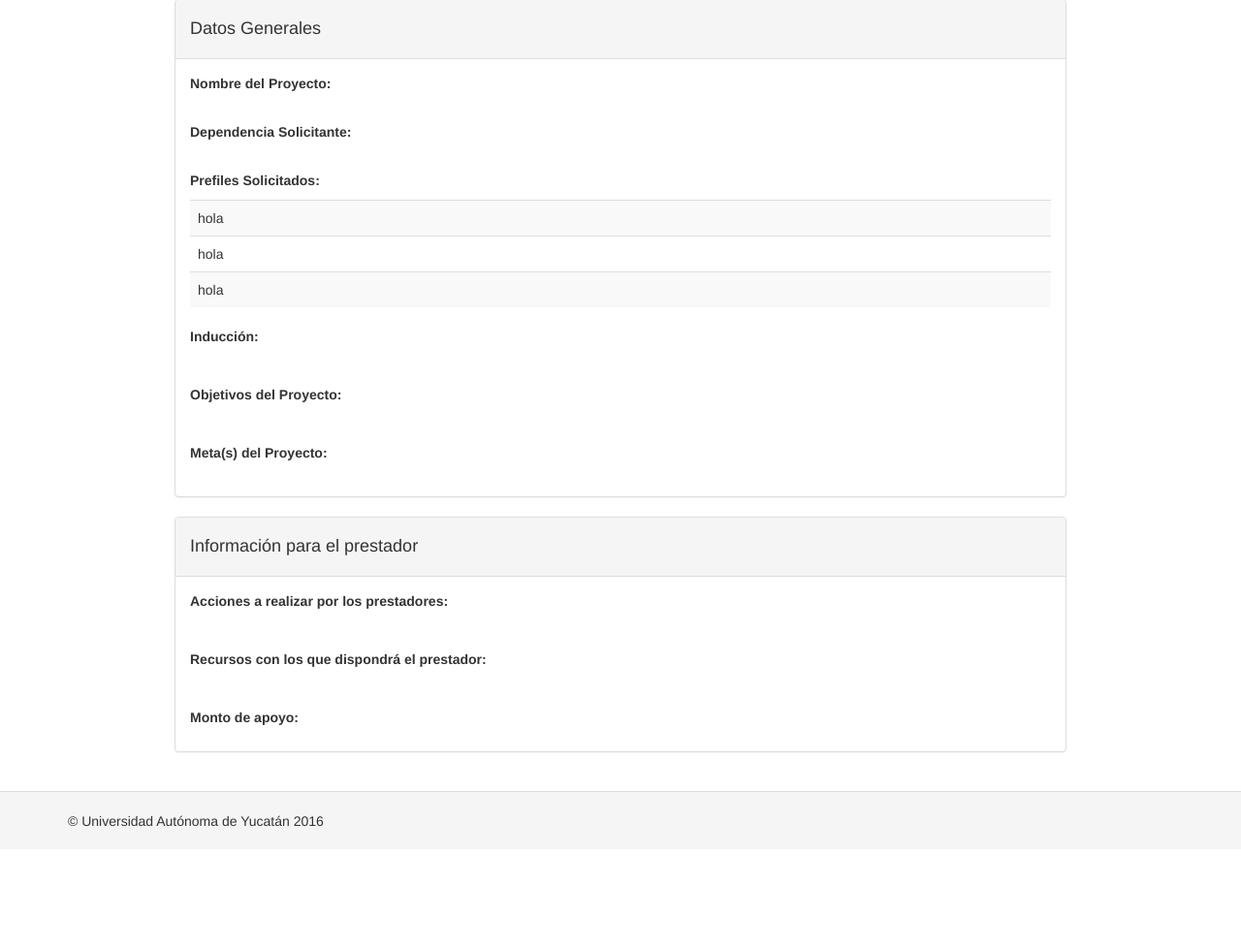
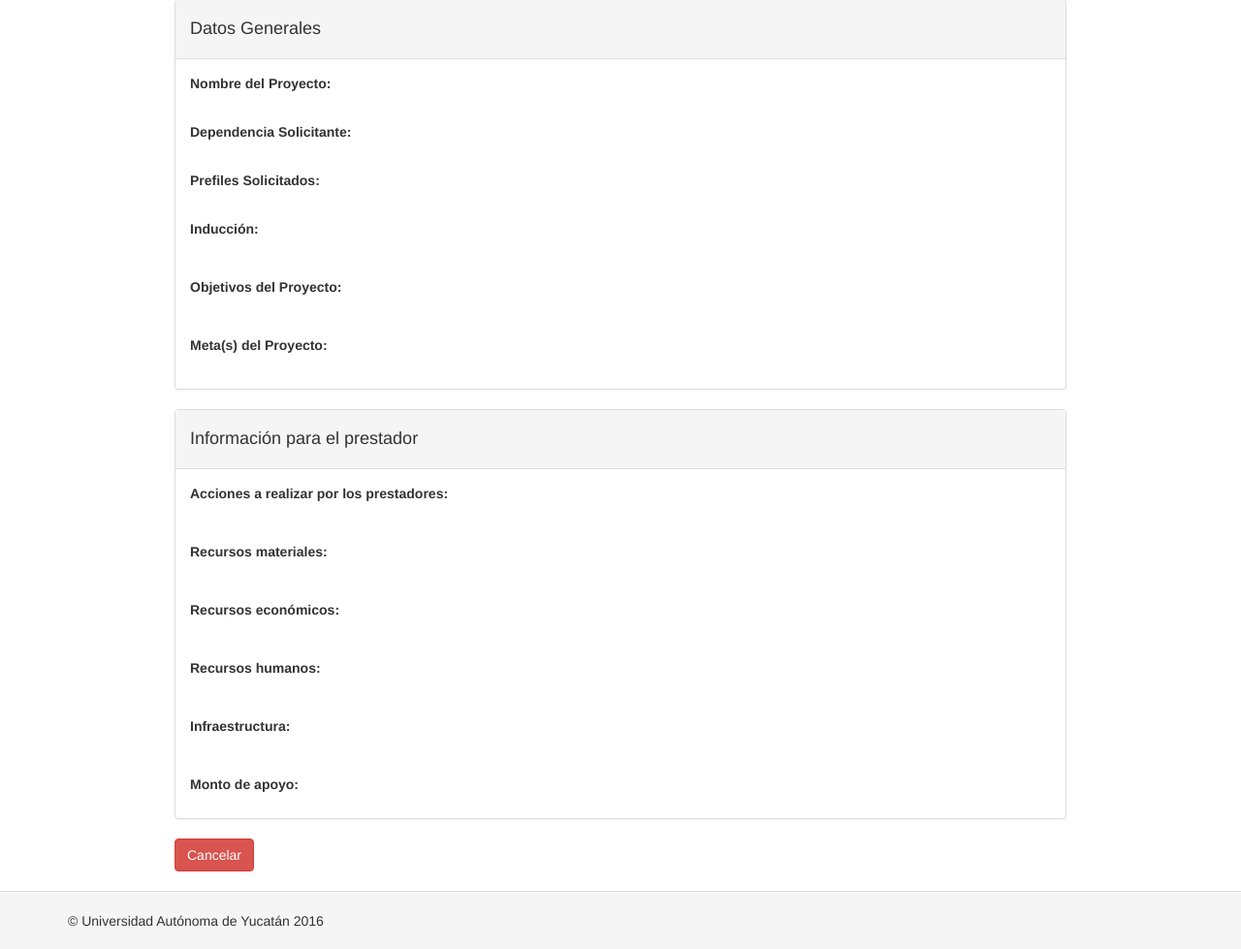
Before and after one commit to RomarioLopezC/RobotSS, a Yii app: template views/project/view.php in a window 1280 px wide. Shown: the part 131-1110 px from the top of the page at 97% size. Before the commit the page ends 984 px from the top, so only its background shows below. Run offline with PHP 8.4 and a stand-in for Yii, Linux system fonts and the light colour scheme; the template is opened without the code that fills it, so the values that code supplies are empty; some libraries are stand-ins or nearby versions.

Commit message:
Se termino el requisito 6-3

```diff
--- a/config/db.php
+++ b/config/db.php
@@ -4,6 +4,6 @@ return [
     'class' => 'yii\db\Connection',
     'dsn' => 'mysql:host=localhost;dbname=robotss',
     'username' => 'root',
-    'password' => '',
+    'password' => 'root',
     'charset' => 'utf8',
 ];
--- a/views/project/view.php
+++ b/views/project/view.php
@@ -56,7 +56,7 @@ $this->params['breadcrumbs'][] = $this->title;
 
                     <div class="row">
                         <div class="col-lg-4">
-                            <p><b>Dependencia Solicitante: </b> </p>
+                            <p><b>Dependencia Solicitante: </b></p>
                         </div>
 
                         <div class="col-lg-6">
@@ -68,26 +68,21 @@ $this->params['breadcrumbs'][] = $this->title;
 
                     <div class="row">
                         <div class="col-lg-12">
-                            <p><b>Prefiles Solicitados: </b>  </p>
-
-
+                            <p><b>Prefiles Solicitados: </b></p>
                         </div>
                     </div>
 
                     <div class="row">
                         <div class="col-lg-12">
                             <table class="table table-striped">
-
                                 <tbody>
-                                    <tr>
-                                        <td>hola</td>
-                                    </tr>
-                                    <tr>
-                                        <td>hola</td>
-                                    </tr>
-                                    <tr>
-                                        <td>hola</td>
-                                    </tr>
+                                <?php
+                                foreach ($model->degrees as $degree) {
+                                    echo '<tr>
+                                                  <td>' . $degree->name . '</td>
+                                              </tr>';
+                                }
+                                ?>
                                 </tbody>
                             </table>
                         </div>
@@ -161,13 +156,55 @@ $this->params['breadcrumbs'][] = $this->title;
 
                     <div class="row">
                         <div class="col-lg-12">
-                            <p><b>Recursos con los que dispondrá el prestador: </b> </p>
+                            <p><b>Recursos materiales: </b></p>
+                        </div>
+                    </div>
+
+                    <div class="row">
+                        <div class="col-lg-12">
+                            <p><?= $model->materials_for_students ?> </p>
+                        </div>
+                    </div>
+
+                    <br>
+
+                    <div class="row">
+                        <div class="col-lg-12">
+                            <p><b>Recursos económicos: </b></p>
                         </div>
                     </div>
 
                     <div class="row">
                         <div class="col-lg-12">
                             <p><?= $model->economic_support ?> </p>
+                        </div>
+                    </div>
+
+                    <br>
+
+                    <div class="row">
+                        <div class="col-lg-12">
+                            <p><b>Recursos humanos: </b></p>
+                        </div>
+                    </div>
+
+                    <div class="row">
+                        <div class="col-lg-12">
+                            <p><?= $model->human_resource ?> </p>
+                        </div>
+                    </div>
+
+                    <br>
+
+                    <div class="row">
+                        <div class="col-lg-12">
+                            <p><b>Infraestructura: </b></p>
+                        </div>
+                    </div>
+
+                    <div class="row">
+                        <div class="col-lg-12">
+                            <p><?= $model->infraestructure ?> </p>
                         </div>
                     </div>
 
@@ -185,6 +222,9 @@ $this->params['breadcrumbs'][] = $this->title;
 
                 </div>
             </div>
+
+
+            <?= Html::a('Cancelar', ['index'], ['class' => 'btn btn-danger']) ?>
 
             <?php if (Yii::$app->user->can('student')) {
                 $vacancy = ProjectVacancy::find()
@@ -213,7 +253,6 @@ $this->params['breadcrumbs'][] = $this->title;
             } ?>
 
 
-
         </div>
     </div>
 
```
Also changed, not shown: migrations/m160215_002354_drop_student_profile_table.php (added, +16 -0 lines), migrations/m160215_002651_create_junction_student_profile.php (added, +23 -0 lines), models/Project.php (+12 -11 lines). Lines whose indentation alone changed are shown as unchanged.
